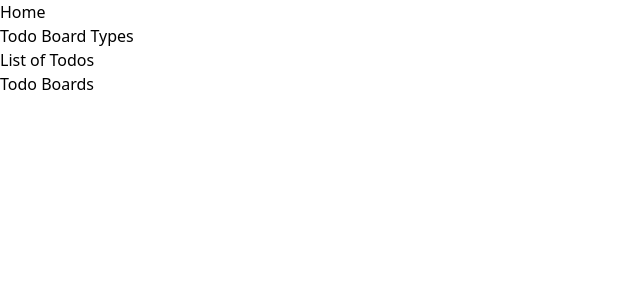
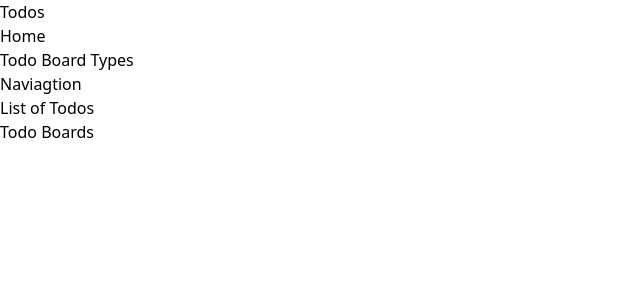
Before and after one commit to AngusWebbHammond/Mern-Stack-App, a React (Vite) app in the folder frontend/: page /todo-boards in a window 1280 px wide. Shown: the top 300 px of the page, without its empty margins (0-640 px from the left). Built offline with nearby package versions, Linux system fonts and the light colour scheme.

Commit message:
added Navbar styling

```diff
--- /dev/null
+++ b/frontend/src/components/NavbarLink/index.tsx
@@ -0,0 +1,18 @@
+import { Link } from "react-router-dom"
+
+type Props = {
+    title: string;
+    to: string
+}
+
+const NavbarLink = (props: Props) => {
+  return (
+    <Link
+    to={props.to}
+    className="flex h-10 px-3 font-semibold text-lg justify-start items-center dark:bg-slate-700 dark:text-gray-300 hover:bg-slate-600">
+      {props.title}
+    </Link>
+  )
+}
+
+export default NavbarLink
--- a/frontend/src/routes/navbar.tsx
+++ b/frontend/src/routes/navbar.tsx
@@ -1,22 +1,25 @@
-import { Outlet, Link } from "react-router-dom";
+import { Outlet } from "react-router-dom";
+import NavbarLink from "../components/NavbarLink";
 
 const Navbar = () => {
   return (
-    <div className="flex flex-col h-screen">
-      <nav className="flex h-[8%] items-center p-5">
-        <div className="w-20">
-          {/* Image Goes Here */}
+    <div className="flex flex-col h-screen dark:bg-slate-800">
+      <nav className="flex h-[8%] items-center  border-b-2 border-slate-500 gap-3">
+        <div className="flex h-full w-1/6 xl:w-[8%] text-white font-bold text-3xl border-r-2 border-slate-500 justify-center items-center">
+          Todos
         </div>
-        <ul className="flex flex-row gap-2 ">
+        <ul className="flex flex-row gap-2">
           <li>
-            <Link to="/">Home</Link>
+            <NavbarLink to="/" title="Home"/>
           </li>
           <li>
-            <Link to="/todo-boards">Todo Board Types</Link>
+            <NavbarLink to="/todo-boards" title="Todo Board Types"/>
           </li>
         </ul>
       </nav>
-      <Outlet />
+      <div className="dark:bg-slate-900 h-[92%]">
+        <Outlet />
+      </div>
     </div>
   )
 };
--- a/frontend/src/routes/todo-board-sidebar.tsx
+++ b/frontend/src/routes/todo-board-sidebar.tsx
@@ -3,9 +3,10 @@ import SidebarLink from "../components/SidebarLink"
 
 const Sidebar = () => {
   return (
-    <div className="flex flex-row w-screen h-[92%] dark:bg-slate-800">
-      <nav className="flex w-1/6 xl:w-[8%] justify-center py-12">
-        <ul className="flex flex-col gap-3">
+    <div className="flex flex-row w-screen h-full dark:bg-slate-800">
+      <nav className="flex flex-col w-1/6 xl:w-[8%] py-12 border-r-2 border-slate-500 justify-start items-center">
+        <h1 className="dark:text-white font-bold text-2xl">Naviagtion</h1>
+        <ul className="flex flex-col gap-3 w-fit">
           <li>
             <SidebarLink to="/todo-boards/list" title="List of Todos"/>
           </li>
@@ -14,7 +15,7 @@ const Sidebar = () => {
           </li>
         </ul>
       </nav>
-      <div className="w-5/6 xl:w-[92%]">
+      <div className="w-5/6 xl:w-[92%] dark:bg-slate-900">
         <Outlet/>
       </div>
     </div>
```
